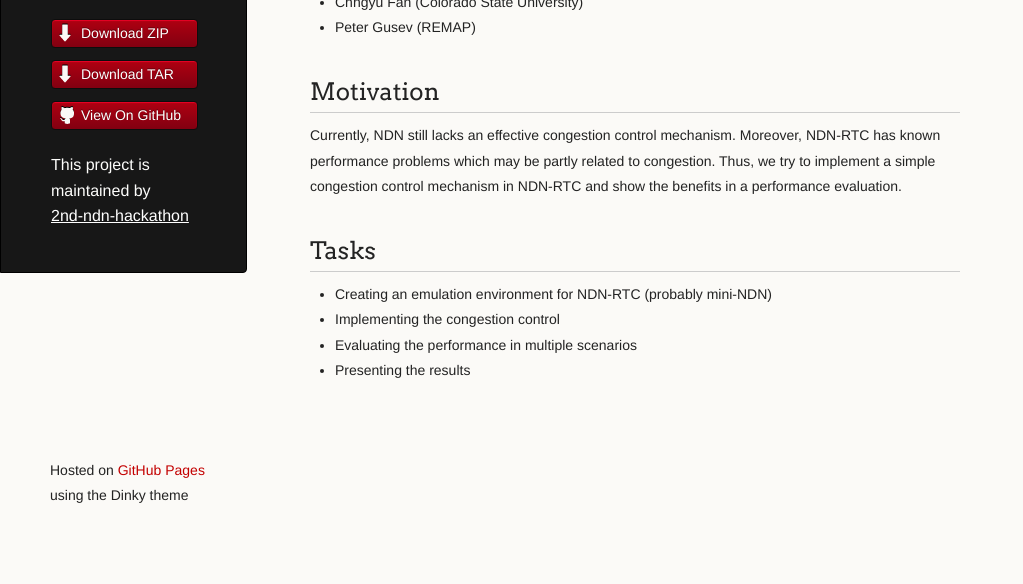
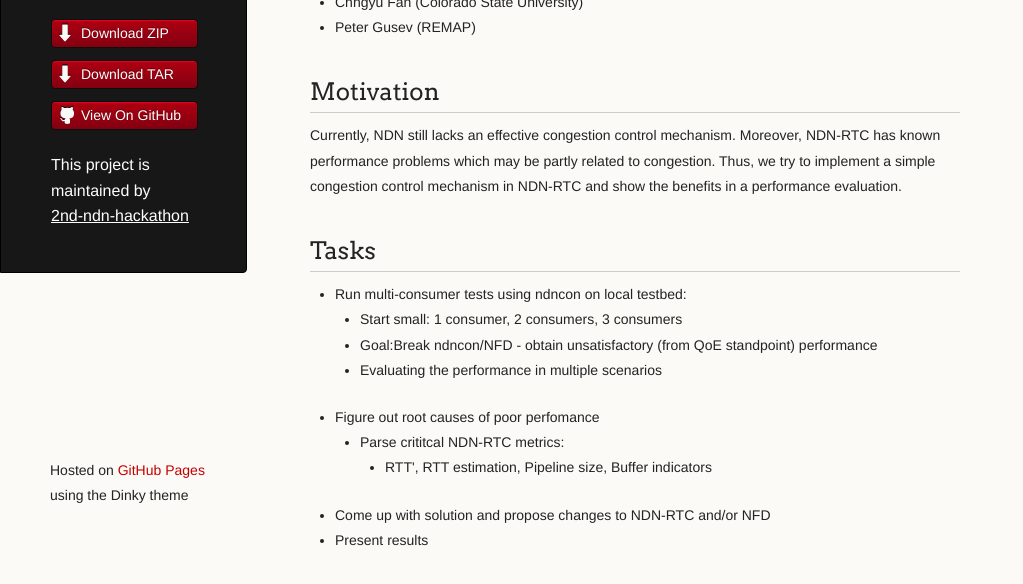
Before and after one commit to 2nd-ndn-hackathon/ndn-rtc-congestion-control, a plain HTML site: page index.html in a window 1280 px wide. Shown: the part 260-844 px from the top of the page, without its empty margins (0-1023 px from the left). Before the commit the page ends 800 px from the top, so only its background shows below. Drawn offline with Linux system fonts and the light colour scheme.

Commit message:
updated index with some meaningful data

```diff
--- a/index.html
+++ b/index.html
@@ -53,10 +53,21 @@
 <a id="tasks" class="anchor" href="#tasks" aria-hidden="true"><span aria-hidden="true" class="octicon octicon-link"></span></a>Tasks</h2>
 
 <ul>
-<li>Creating an emulation environment for NDN-RTC (probably mini-NDN)</li>
-<li>Implementing the congestion control</li>
-<li>Evaluating the performance in multiple scenarios</li>
-<li>Presenting the results</li>
+<li>Run multi-consumer tests using ndncon on local testbed:</li>
+<ul>
+	<li><b>Start small:</b> 1 consumer, 2 consumers, 3 consumers</li>
+	<li><b>Goal:</b>Break ndncon/NFD - obtain unsatisfactory (from QoE standpoint) performance</li>
+	<li>Evaluating the performance in multiple scenarios</li>
+</ul>
+<li>Figure out root causes of poor perfomance</li>
+<ul>
+	<li>Parse crititcal NDN-RTC metrics:</li>
+	<ul>
+		<li>RTT', RTT estimation, Pipeline size, Buffer indicators</li>
+	</ul>
+</ul>
+<li>Come up with solution and propose changes to NDN-RTC and/or NFD</li>
+<li>Present results</li>
 </ul>
       </section>
       <footer>
```
